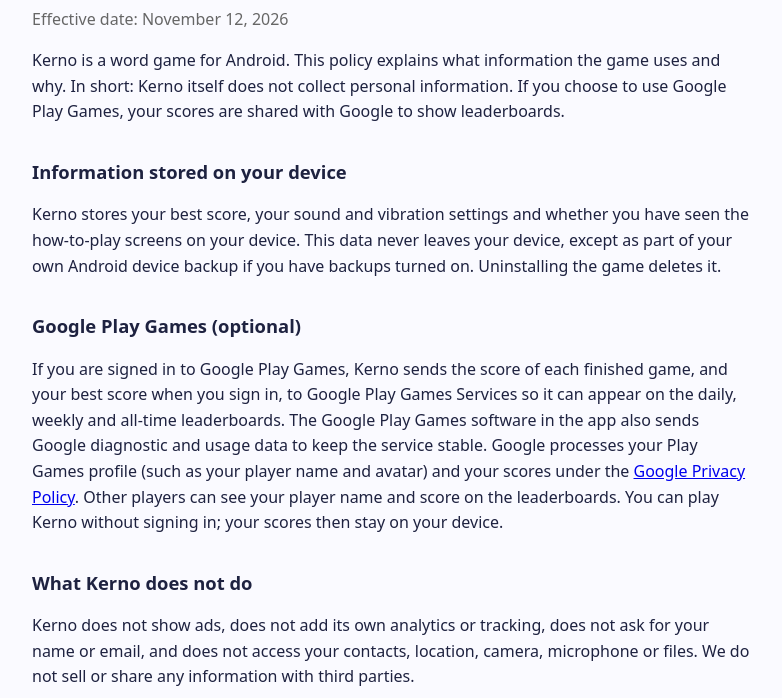
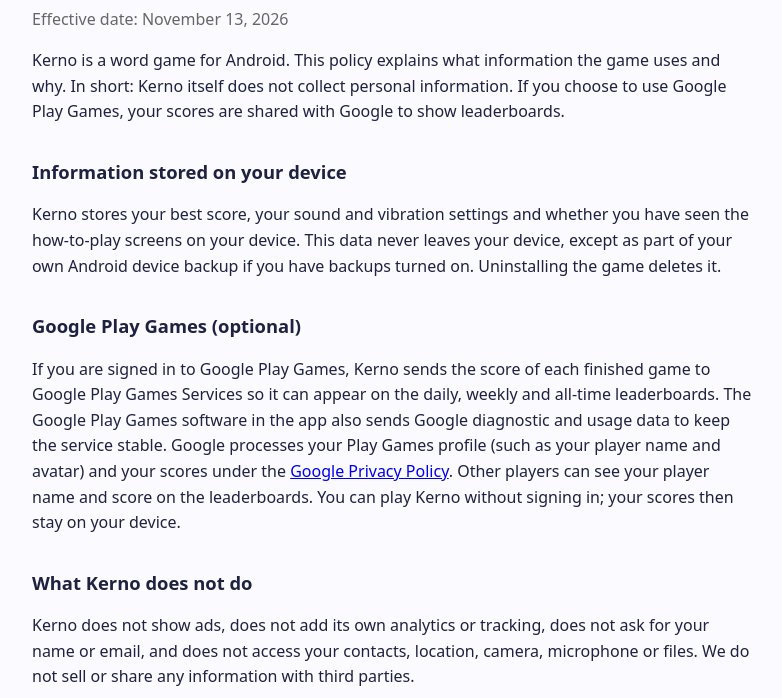
Before and after one commit to kerno-game/kerno-game.github.io, a plain HTML site: page privacy/index.html in a window 1280 px wide. Shown: the part 102-800 px from the top of the page, without its empty margins (248-1030 px from the left). Drawn offline with Linux system fonts and the light colour scheme.

Commit message:
Privacy policy: scores are sent only for finished games
Co-Authored-By: Claude Opus 5.5 <noreply@anthropic.com>

```diff
--- a/privacy/index.html
+++ b/privacy/index.html
@@ -14,7 +14,7 @@
 </head>
 <body>
 <h1>Kerno – Privacy Policy</h1>
-<p class="date">Effective date: November 12, 2026</p>
+<p class="date">Effective date: November 13, 2026</p>
 
 <p>Kerno is a word game for Android. This policy explains what information the game uses and why.
 In short: Kerno itself does not collect personal information. If you choose to use Google Play Games,
@@ -26,9 +26,8 @@ how-to-play screens on your device. This data never leaves your device, except a
 backups turned on. Uninstalling the game deletes it.</p>
 
 <h2>Google Play Games (optional)</h2>
-<p>If you are signed in to Google Play Games, Kerno sends the score of each finished game, and your
-best score when you sign in, to Google Play Games Services so it can appear on the daily, weekly and
-all-time leaderboards. The Google Play Games software in the app also sends Google diagnostic and
+<p>If you are signed in to Google Play Games, Kerno sends the score of each finished game to
+Google Play Games Services so it can appear on the daily, weekly and all-time leaderboards. The Google Play Games software in the app also sends Google diagnostic and
 usage data to keep the service stable.
 Google processes your Play Games profile (such as your player name and avatar) and your scores
 under the <a href="https://policies.google.com/privacy">Google Privacy Policy</a>. Other players can
```
